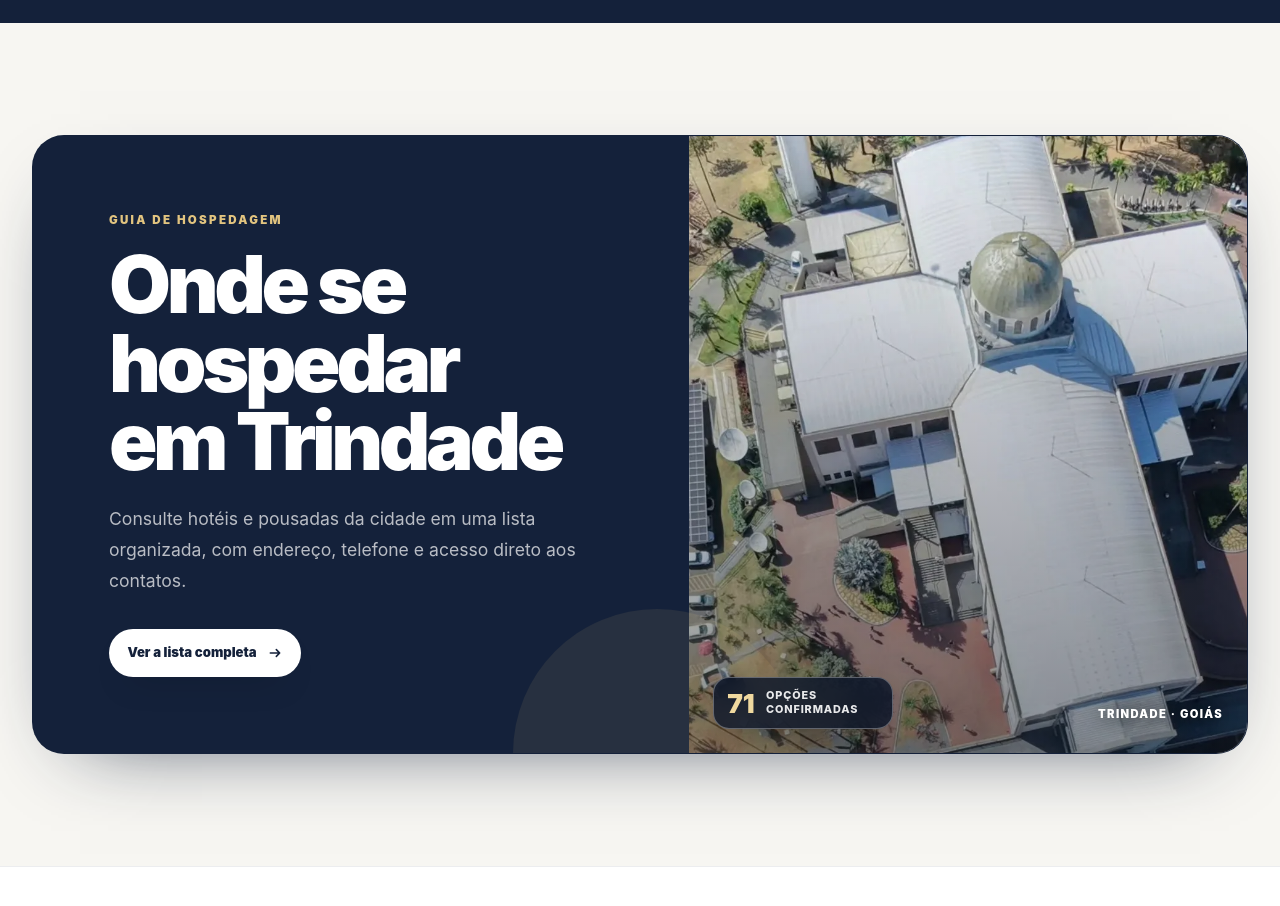
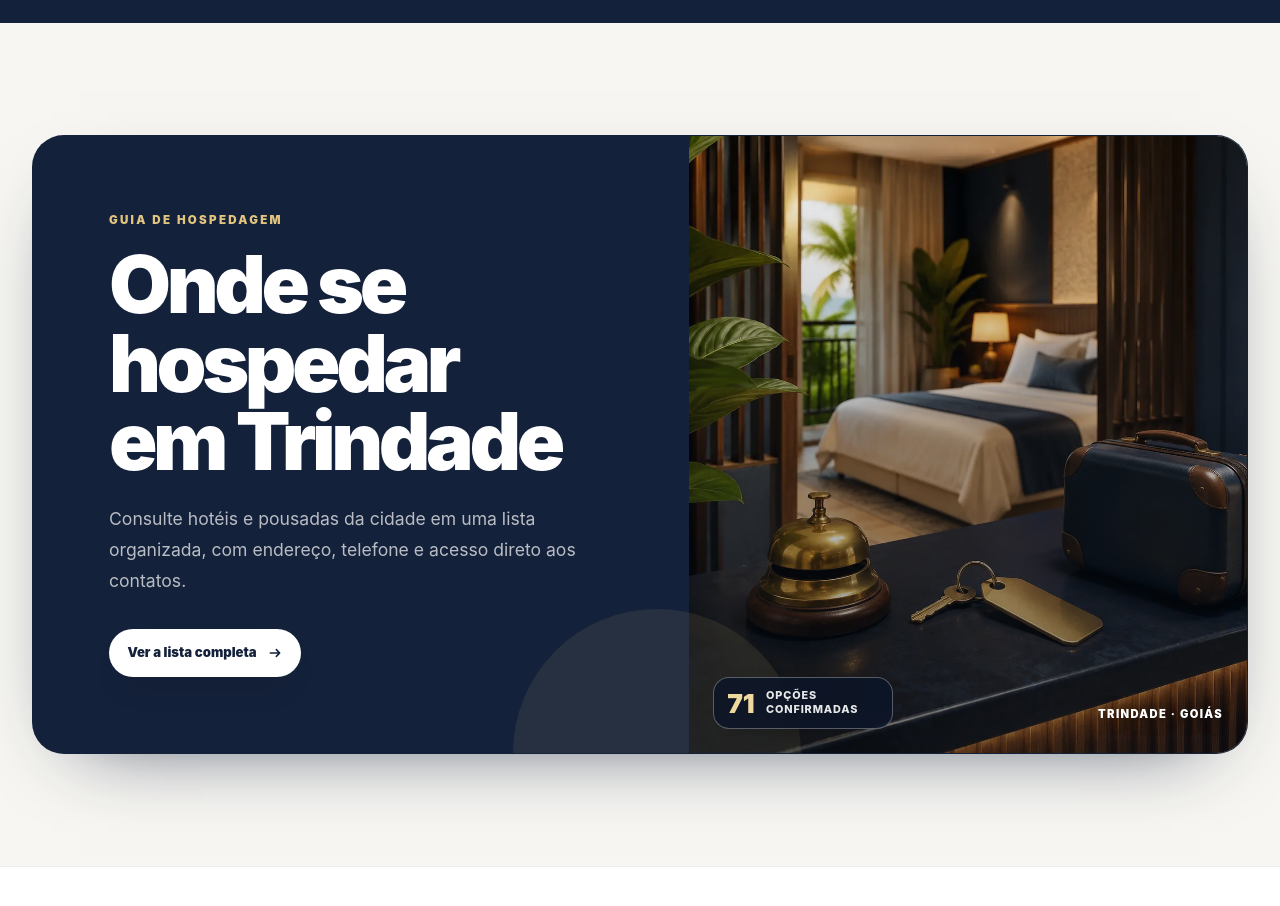
Before and after one commit to RicardoDominguesdeBrito/Portal-Trindade, a plain HTML site: page index.html in a window 1280 px wide. Shown: the part 900-1806 px from the top of the page. Drawn offline with Linux system fonts and the light colour scheme.

Commit message:
Substitui capa de hospedagem por cena de hotel

```diff
--- a/index.html
+++ b/index.html
@@ -133,7 +133,7 @@
             </span>
           </div>
           <div class="lodging-cover-visual" aria-hidden="true">
-            <img src="/imagens/hero-basilica-2026.webp" alt="" width="1600" height="1000" loading="lazy" decoding="async">
+            <img src="/imagens/hospedagem-digital-v2.webp" alt="" width="1200" height="1200" loading="lazy" decoding="async">
             <span class="lodging-cover-badge"><strong>71</strong><span>opções confirmadas</span></span>
             <span class="lodging-cover-place">Trindade · Goiás</span>
           </div>
```
Also changed, not shown: imagens/hospedagem-digital-v2.webp (added).
